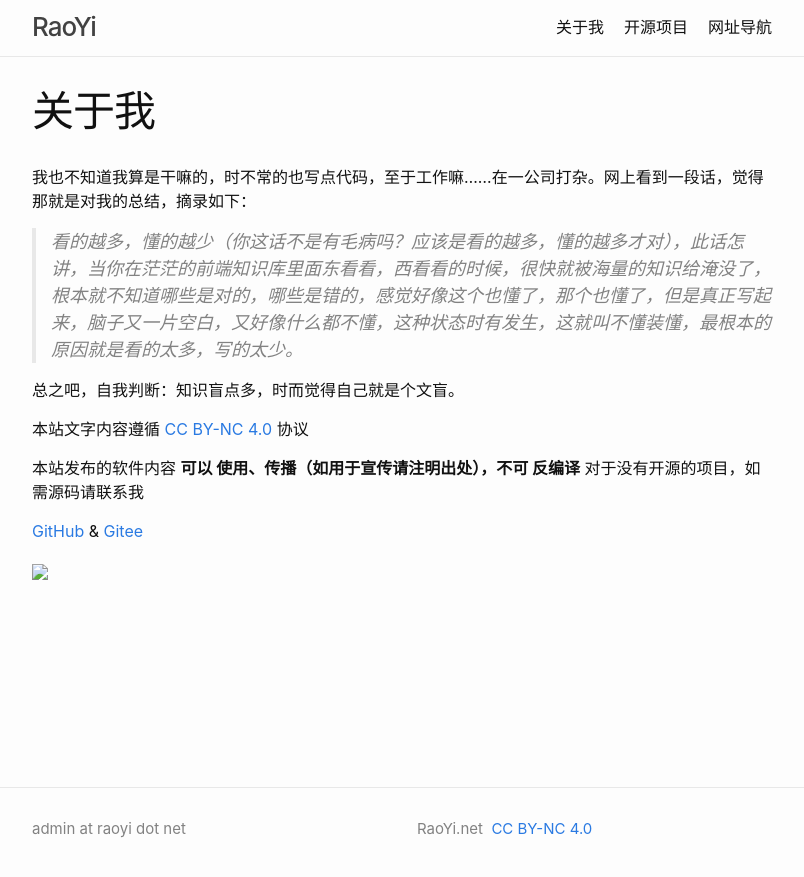
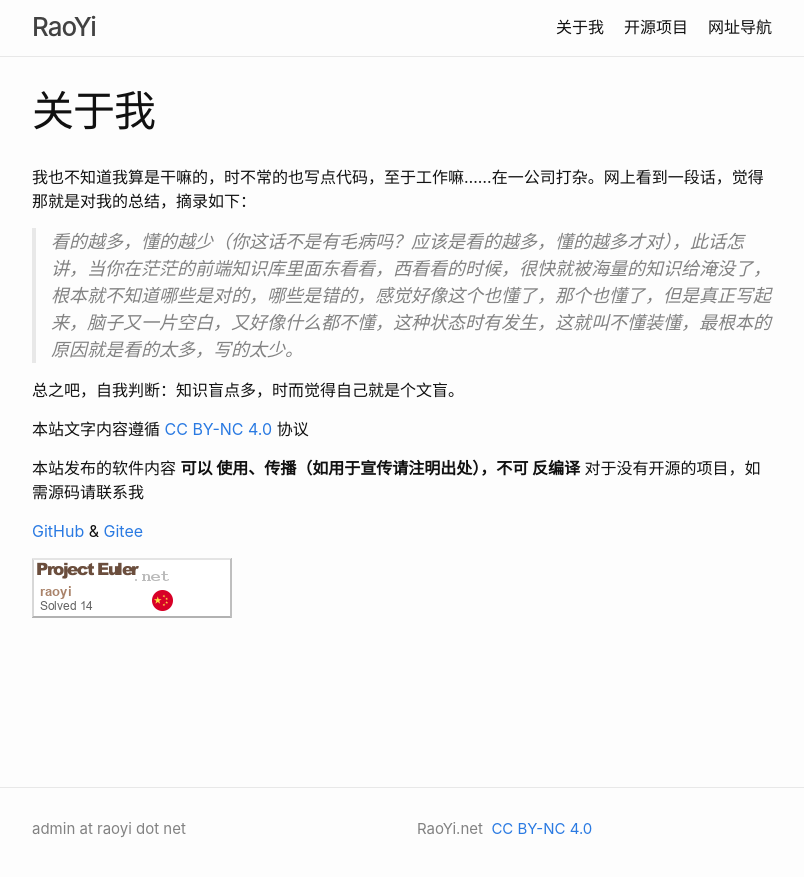
Before and after one commit to raoyi/raoyi.github.io, a Jekyll site: the page built from about.md, in a window 1280 px wide. Shown: the top 877 px of the page, without its empty margins (238-1042 px from the left). Built offline with Jekyll 4.4.1, drawn with Linux system fonts in a browser that asks for light colours.

Commit message:
Update about.md

```diff
--- a/about.md
+++ b/about.md
@@ -16,4 +16,4 @@ permalink: /about/
 
 <a href="https://github.com/raoyi" target="_blank">GitHub</a> & <a href="https://gitee.com/raoyi" target="_blank">Gitee</a>
 
-<a href="https://projecteuler.net" target="_blank"><img src="./img/pe.png"></a>
+<a href="https://projecteuler.net" target="_blank"><img src="https://raoyi.net/img/pe.png"></a>
```
